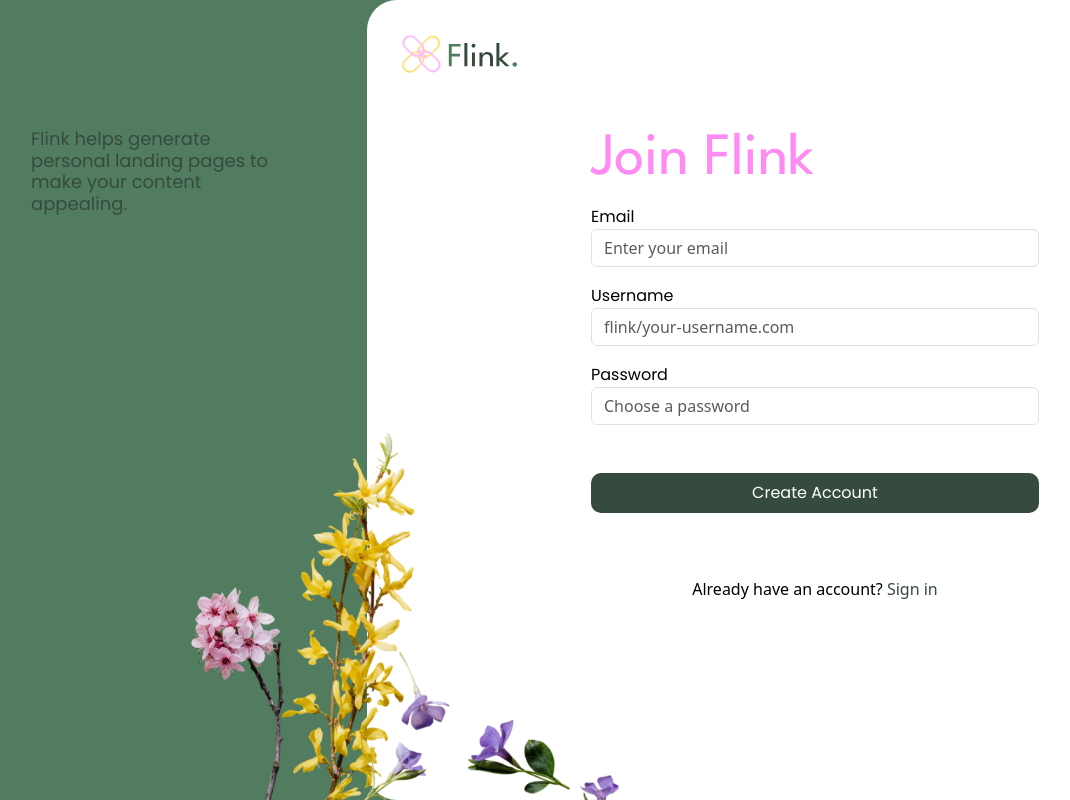
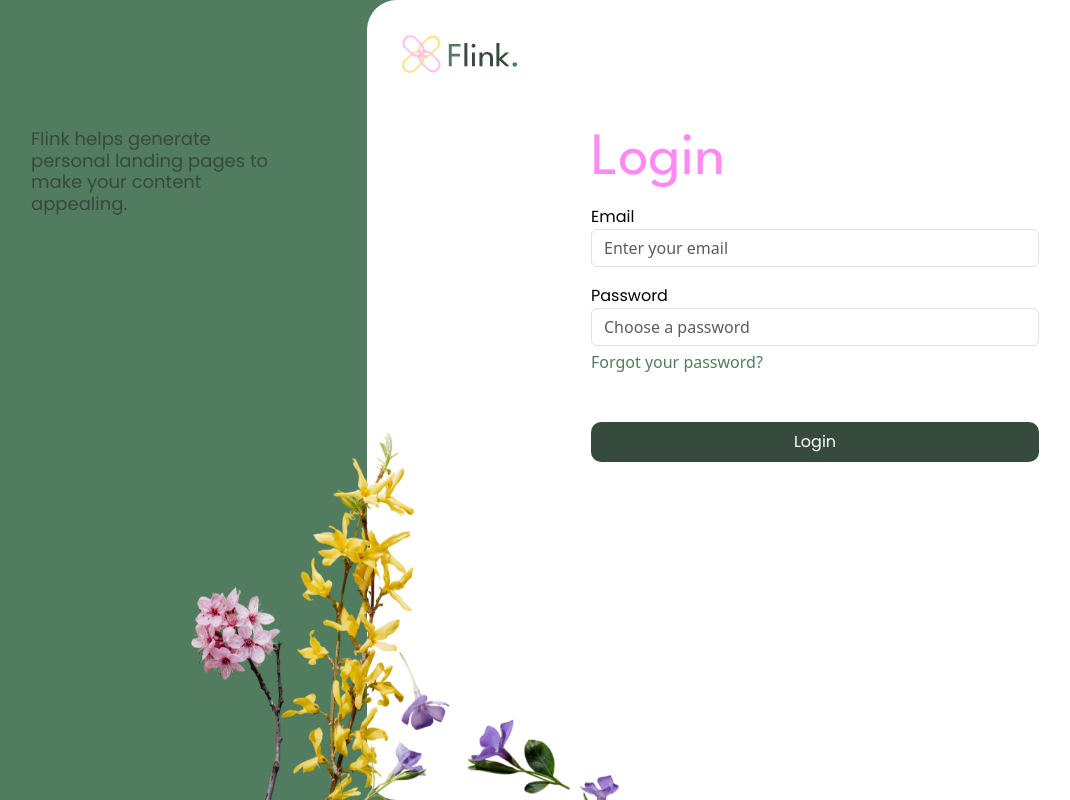
Before and after one commit to catherine-tao/flink, a React (Create React App) app: page /login in a window 1280 px wide. Shown: the whole page, without its empty margins (17-1087 px from the left). Built offline with nearby package versions, Linux system fonts and the light colour scheme.

Commit message:
Login page finished

```diff
--- a/src/App.css
+++ b/src/App.css
@@ -50,6 +50,10 @@
   text-align: center;
 }
 
+.forgot-password {
+  color: var(--green) !important;
+}
+
 .background-green {
   background-color: var(--green);
   color: var(--dark-green);
--- a/src/App.js
+++ b/src/App.js
@@ -3,7 +3,7 @@
 import SignUp from './pages/signup'
 import React, {useState} from "react"
 import Signup from './Signup';
-import Login from './Login';
+import Login from './pages/login';
 import { BrowserRouter } from 'react-router-dom'
 
 function App() {
@@ -11,7 +11,7 @@
   return (
     <BrowserRouter>
       <div className="App">
-        <SignUp />
+        <Login/>
       </div>
     </BrowserRouter>
   );
--- /dev/null
+++ b/src/pages/login.js
@@ -0,0 +1,35 @@
+import ReactDOM from "react-dom/client";
+import React from "react";
+import Flowers from "../assets/Flowers.png"
+import Logo from "../assets/Logo.svg"
+import Form from 'react-bootstrap/Form';
+import { Link } from "react-router-dom";
+
+export default function Login({ show }) {
+  return (
+    <div className="background-green vh-100">
+      <h2 className="green-left-panel-text">Flink helps generate personal landing pages to make your content appealing.</h2>
+      <img className="flower-image-panel" src={Flowers}/>
+      <div className="white-right-panel">
+        <img className="white-panel-logo" src={Logo}/>
+        <div className="w-50 mt-5 mx-auto">
+          <h1 className="h1-pink">Login</h1>
+          <Form>
+            <Form.Group className="mb-3" controlId="formBasicEmail">
+              <Form.Label>Email</Form.Label>
+              <Form.Control type="email" placeholder="Enter your email" />
+            </Form.Group>
+            <Form.Group className="mb-1" controlId="formBasicPassword">
+              <Form.Label>Password</Form.Label>
+              <Form.Control type="email" placeholder="Choose a password" />
+            </Form.Group>
+            <Link className="forgot-password" to={"/"}>Forgot your password?</Link>
+            <button className="green-button mt-5">
+              Login
+            </button>
+          </Form>
+        </div>
+      </div>
+    </div>
+  );
+}
```
